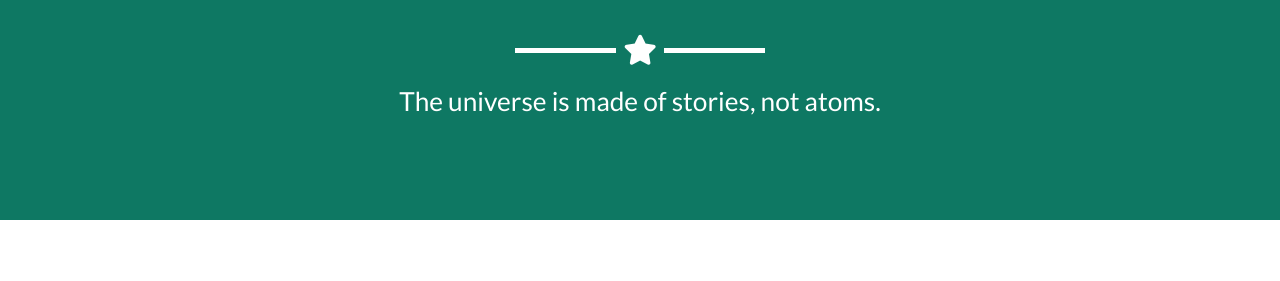
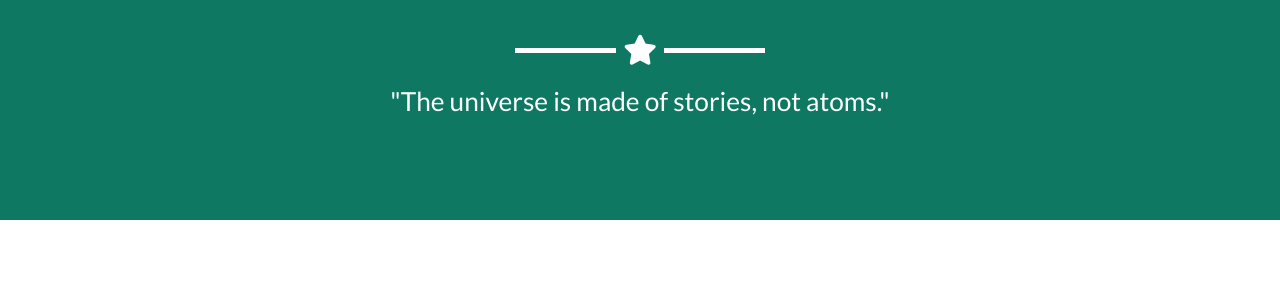
Before and after one commit to willbligh/willbligh.github.io, a Jekyll site: the page built from _posts/2014-07-18-project-1.markdown, in a window 1280 px wide and 900 px high, scrolled down 380 px. Shown: the part 175-456 px from the top of the window. Built offline with Jekyll 4.4.1, drawn with Linux system fonts in a browser that asks for light colours; part of the change alters nothing that is shown.

```diff
--- a/_config.yml
+++ b/_config.yml
@@ -4,7 +4,7 @@ email: 278f8113e29510f4237d584e461ae999 #w.bligh@gmail.com
 url: https://willbligh.github.io
 description: "Write an awesome description for your new site here. You can edit this line in _config.yml. It will appear in your document head meta (for Google search results) and in your feed.xml site description."
 keywords: "Bligh, Film"
-skills: "The universe is made of stories, not atoms."
+skills: "&quot;The universe is made of stories, not atoms.&quot;"
 meta_author: Bligh Will
 
 # Google webmaster tools
```
